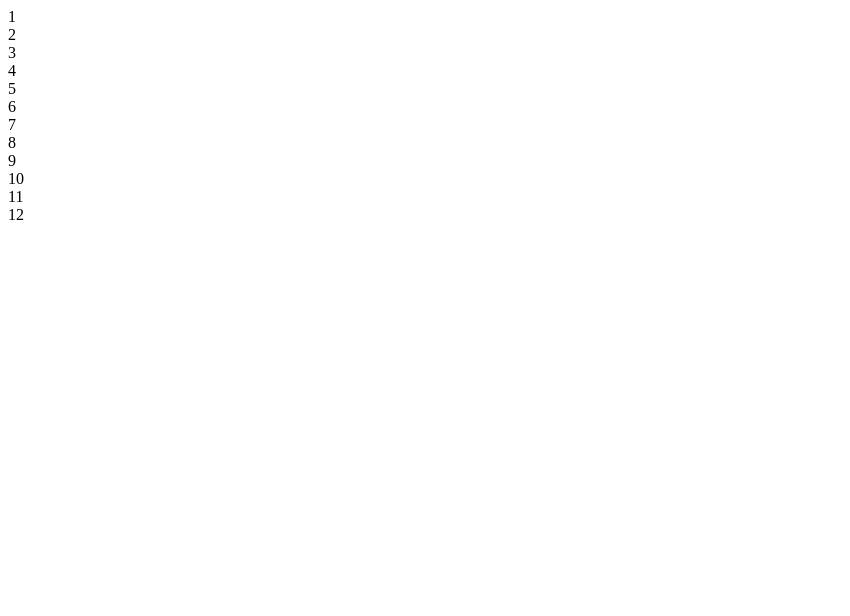
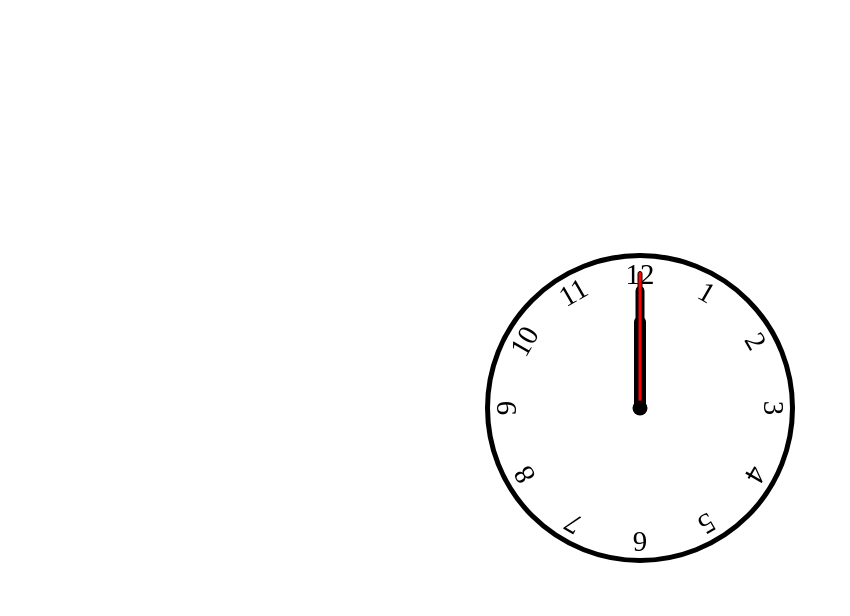
Before and after one commit to abhishek-m19/test-webzz, a plain HTML site: page index.html in a window 1280 px wide. Shown: the whole page, without its empty margins (0-850 px from the left). Drawn offline with Linux system fonts and the light colour scheme.

Commit message:
link with stylesheet

```diff
--- a/index.html
+++ b/index.html
@@ -4,6 +4,8 @@
     <meta charset="UTF-8">
     <meta name="viewport" content="width=device-width, initial-scale=1.0">
     <title>Clock page</title>
+     <link rel="icon" href="tytol2.svg" type="image/x-icon" />
+    <link rel="stylesheet" href="style.css" />
 </head>
 <body>
        <div class="clock">
--- /dev/null
+++ b/style.css
@@ -0,0 +1,105 @@
+body {
+  background: #ffffff;
+  display: flex;
+  justify-content: center;
+  align-items: center;
+  min-height: 100vh;
+  overflow: hidden;
+}
+
+.clock {
+  width: 300px;
+  height: 300px;
+  background: transparent;
+  border-radius: 50%;
+  border: 5px solid black;
+  position: relative;
+}
+
+.clock .number {
+  --rotation: 0;
+  position: absolute;
+  width: 100%;
+  height: 100%;
+  text-align: center;
+  transform: rotate(var(--rotation));
+  font-size: 1.8rem;
+}
+
+.clock .number1 {
+  --rotation: 30deg;
+}
+.clock .number2 {
+  --rotation: 60deg;
+}
+.clock .number3 {
+  --rotation: 90deg;
+}
+.clock .number4 {
+  --rotation: 120deg;
+}
+.clock .number5 {
+  --rotation: 150deg;
+}
+.clock .number6 {
+  --rotation: 180deg;
+}
+.clock .number7 {
+  --rotation: 210deg;
+}
+.clock .number8 {
+  --rotation: 240deg;
+}
+.clock .number9 {
+  --rotation: 270deg;
+}
+.clock .number10 {
+  --rotation: 300deg;
+}
+.clock .number11 {
+  --rotation: 330deg;
+}
+
+.clock .hand {
+  --rotation: 0;
+  position: absolute;
+  bottom: 50%;
+  left: 50%;
+  border: 1px solid rgb(0, 0, 0);
+  border-top-left-radius: 10px;
+  border-top-right-radius: 10px;
+  transform-origin: bottom;
+  z-index: 10;
+  transform: translateX(-50%) rotate(calc(var(--rotation) * 1deg));
+}
+
+.clock::after {
+  content: "";
+  position: absolute;
+  background-color: black;
+  z-index: 11;
+  width: 15px;
+  height: 15px;
+  top: 50%;
+  left: 50%;
+  transform: translate(-50%, -50%);
+  border-radius: 50%;
+}
+
+.clock .hand.second {
+  width: 3px;
+  height: 45%;
+  background-color: red;
+}
+
+.clock .hand.minute {
+  width: 7px;
+  height: 40%;
+  background-color: black;
+}
+
+.clock .hand.hour {
+  width: 10px;
+  height: 30%;
+  background-color: black;
+}
```
